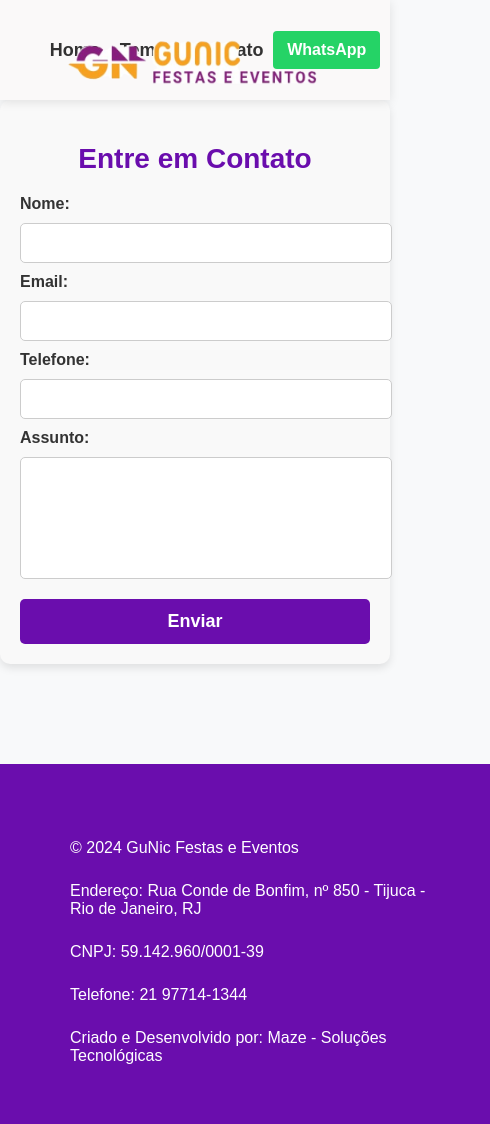
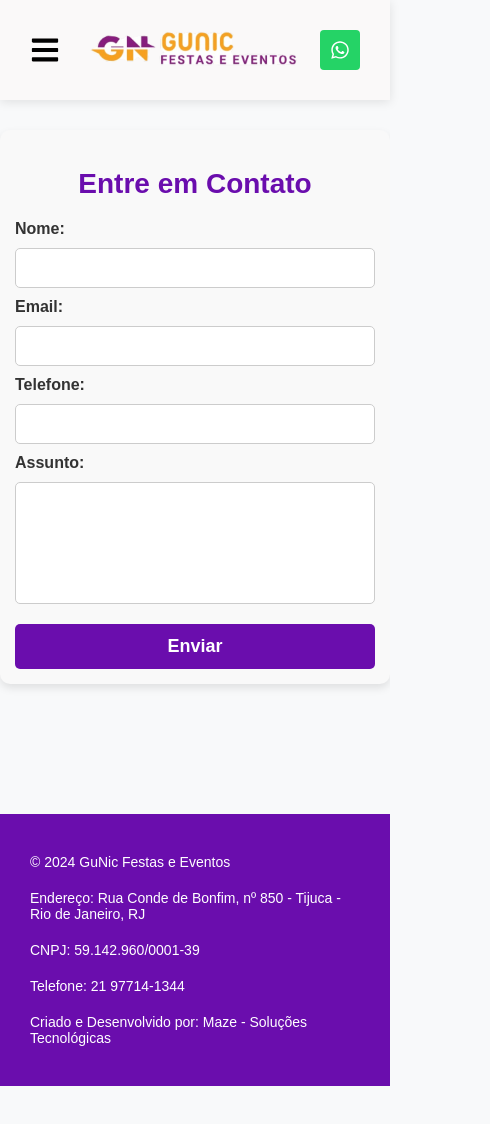
Before and after one commit to Kayyat/gunic-festas, a React (Create React App) app: page /contato in a window 390 px wide. Shown: the top 1124 px of the page, 490 px wide, since content can reach past the window. After the commit the page ends 1086 px from the top, so only its background shows below. Built offline with nearby package versions, Linux system fonts and the light colour scheme.

Commit message:
Hamburguer e responsividade

```diff
--- a/src/components/Navbar.js
+++ b/src/components/Navbar.js
@@ -1,17 +1,23 @@
-import React from "react";
+import React, { useState } from "react";
 import { Link } from "react-router-dom";
+import { FaBars, FaTimes, FaWhatsapp } from "react-icons/fa";
 import "../styles.css"; // Importando o CSS atualizado
 
 const Navbar = () => {
+  const [menuOpen, setMenuOpen] = useState(false);
+
   return (
     <nav className="navbar">
       <div className="navbar-container">
+        <div className="menu-icon" onClick={() => setMenuOpen(!menuOpen)}>
+          {menuOpen ? <FaTimes size={30} /> : <FaBars size={30} />}
+        </div>
 
         {/* Links do menu - alinhados à esquerda */}
-        <ul className="nav-links">
-          <li><Link to="/" className="nav-item">Home</Link></li>
-          <li><Link to="/temas" className="nav-item">Temas</Link></li>
-          <li><Link to="/contato" className="nav-item">Contato</Link></li>
+        <ul className={menuOpen ? "nav-links open" : "nav-links"}>
+          <li><Link to="/" className="nav-item" onClick={() => setMenuOpen(false)}>Home</Link></li>
+          <li><Link to="/temas" className="nav-item" onClick={() => setMenuOpen(false)}>Temas</Link></li>
+          <li><Link to="/contato" className="nav-item" onClick={() => setMenuOpen(false)}>Contato</Link></li>
         </ul>
 
         {/* Logo centralizada */}
@@ -27,7 +33,8 @@
             rel="noopener noreferrer"
             className="whatsapp-button"
           >
-            WhatsApp
+            <FaWhatsapp size={20} className="whatsapp-icon" />
+            <span className="whatsapp-text">WhatsApp</span>
           </a>
         </div>
 
--- a/src/styles.css
+++ b/src/styles.css
@@ -1,10 +1,13 @@
+/* Importar a fonte Roboto */
+@import url('https://fonts.googleapis.com/css2?family=Roboto:wght@400;700&display=swap');
+
 /* Navbar */
 .navbar {
     display: flex;
     justify-content: center;
     align-items: center;
     background-color: #faf9f9;
-    height: 100px; /* Ajustei um pouco mais a altura do Navbar */
+    height: 100px;
     width: 100%;
     position: fixed;
     top: 0;
@@ -17,9 +20,11 @@
 .navbar-container {
     display: flex;
     align-items: center;
-    width: 95%;
+    width: 100%;
+    padding: 0 30px;
     max-width: 1300px;
-    justify-content: space-between; /* Distribui os elementos corretamente */
+    justify-content: space-between;
+    position: relative;
 }
 
 /* Links do Navbar alinhados à esquerda */
@@ -47,13 +52,17 @@
     position: absolute;
     left: 50%;
     transform: translateX(-50%);
+    display: flex;
+    justify-content: center;
+    align-items: center;
 }
 
 .navbar-logo img {
-    height: 350px; /* Agora a logo está maior */
+    height: auto;
     width: auto;
-    max-width: 320px; /* Tamanho maior */
-    display: block;
+    max-height: 80px;
+    max-width: 300px;
+    object-fit: contain;
 }
 
 /* Barra de pesquisa e botão do WhatsApp à direita */
@@ -71,22 +80,48 @@
 }
 
 .whatsapp-button {
+    display: flex;
+    align-items: center;
     background-color: #25D366;
     color: white;
     text-decoration: none;
     padding: 10px 14px;
     border-radius: 4px;
     font-weight: bold;
+    transition: background 0.3s ease;
 }
 
 .whatsapp-button:hover {
     background-color: #1ebe5d;
 }
 
+.whatsapp-icon {
+    margin-right: 5px;
+}
+
+.menu-icon {
+    display: none;
+    flex-direction: column;
+    cursor: pointer;
+}
+
+.bar {
+    width: 30px;
+    height: 3px;
+    background-color: #333;
+    margin: 5px 0;
+    transition: 0.4s;
+}
+
+.bar.open {
+    background-color: #ff69b4;
+}
+
 /* Garante que a Home fique empilhada verticalmente */
 .home-container {
     display: flex;
-    flex-direction: column; /* Faz os elementos ficarem um abaixo do outro */
+    flex-direction: column;
+    /* Faz os elementos ficarem um abaixo do outro */
     align-items: center;
     width: 100%;
 }
@@ -102,7 +137,7 @@
     width: 100%;
     max-height: 760px;
     object-fit: cover;
-    padding: 80px
+    padding: 80px 0;
 }
 
 /* Seção das Categorias */
@@ -110,8 +145,10 @@
     width: 100%;
     display: flex;
     justify-content: center;
-    margin-top: 30px; /* Espaço entre o banner e as categorias */
-    margin-bottom: 50px; /* Novo espaçamento entre as categorias e o rodapé */
+    margin-top: 30px;
+    /* Espaço entre o banner e as categorias */
+    margin-bottom: 50px;
+    /* Novo espaçamento entre as categorias e o rodapé */
 }
 
 /* Centraliza os blocos em uma única linha */
@@ -132,7 +169,8 @@
     padding: 95px;
     border-radius: 10px;
     box-shadow: 0 4px 8px rgba(0, 0, 0, 0.1);
-    border: 1px solid rgb(166, 159, 159); /* Adicionando borda preta fina */
+    border: 1px solid rgb(166, 159, 159);
+    /* Adicionando borda preta fina */
 }
 
 /* Imagens das categorias */
@@ -153,9 +191,6 @@
 
 }
 
-/* Importar a fonte Roboto */
-@import url('https://fonts.googleapis.com/css2?family=Roboto:wght@400;700&display=swap');
-
 /* Estilo do Título */
 .section-title {
     font-family: 'Araboto', sans-serif;
@@ -171,17 +206,19 @@
     font-family: 'Araboto', sans-serif;
     font-size: 18px;
     font-weight: 700;
-    color: #27ae60; /* Verde escuro para destacar o preço */
+    color: #27ae60;
+    /* Verde escuro para destacar o preço */
     text-align: center;
     margin-top: 5px;
 }
 
 /* Rodapé */
 .footer {
-    background-color: #6a0dad; /* Fundo roxo */
-    color: white; /* Texto branco */
+    background-color: #6a0dad;
+    /* Fundo roxo */
+    color: white;
+    /* Texto branco */
     padding: 50px;
-    width: 100%;
     font-family: 'Araboto', sans-serif;
     position: relative;
 }
@@ -190,8 +227,10 @@
 .footer-container {
     max-width: 1200px;
     margin: 0 auto;
-    text-align: left; /* Alinhando o texto à esquerda */
-    padding-left: 20px; /* Pequeno espaçamento à esquerda */
+    text-align: left;
+    /* Alinhando o texto à esquerda */
+    padding-left: 20px;
+    /* Pequeno espaçamento à esquerda */
 }
 
 /* Estilo do texto do rodapé */
@@ -264,8 +303,8 @@
 /* Container da seção de temas */
 .themes-container {
     max-width: 1200px;
-    margin: 50px auto;
-    padding: 40px;
+    margin: 85px auto;
+    padding: 20px;
     text-align: center;
 }
 
@@ -281,7 +320,7 @@
 /* Estilo de cada bloco de tema */
 .theme-item {
     background-color: white;
-    padding: 70px;
+    padding: 30px;
     border-radius: 10px;
     box-shadow: 0 4px 8px rgba(0, 0, 0, 0.1);
     transition: transform 0.3s ease-in-out;
@@ -296,7 +335,7 @@
 /* Imagens dentro dos blocos */
 .theme-image {
     width: 100%;
-    height: 250px;
+    height: 330px;
     object-fit: cover;
     border-radius: 8px;
 }
@@ -364,6 +403,7 @@
     display: flex;
     justify-content: center;
     align-items: center;
+    z-index: 9999;
 }
 
 .modal-content {
@@ -397,3 +437,157 @@
 .close-btn:hover {
     background: darkred;
 }
+
+@media screen and (max-width: 768px) {
+    .menu-icon {
+        display: flex;
+    }
+
+    .nav-links {
+        display: none;
+        flex-direction: column;
+        position: absolute;
+        top: 50px;
+        left: 0;
+        width: 100%;
+        background-color: #faf9f9;
+        padding: 20px;
+        box-shadow: 0 2px 10px rgba(0, 0, 0, 0.1);
+    }
+
+    .nav-links.open {
+        display: flex;
+        padding: 20px 0;
+    }
+
+    .nav-links li {
+        text-align: center;
+        margin: 10px 0;
+    }
+
+    .navbar-logo {
+        position: absolute;
+        left: 50%;
+        transform: translateX(-50%);
+    }
+
+    .navbar-logo img {
+        max-height: 300px;
+        max-width: 225px;
+    }
+
+    .whatsapp-text {
+        display: none;
+    }
+
+    .whatsapp-icon {
+        margin-right: 0;
+    }
+
+    .whatsapp-button {
+        padding: 10px;
+    }
+
+    .footer {
+        flex-direction: column;
+        padding: 20px;
+    }
+
+    .footer-container {
+        padding-left: 0px;
+    }
+
+    .footer-text {
+        font-size: 14px;
+        word-wrap: break-word;
+        margin: 20px 0;
+        padding: 0 10px;
+    }
+
+    .banner-image {
+        max-height: 400px;
+        padding-top: 100px;
+        padding-bottom: 20px;
+    }
+
+    .section-title {
+        font-size: 28px;
+        margin-top: 15px;
+    }
+
+    .categories-container {
+        flex-direction: column;
+        align-items: center;
+    }
+
+    .category-item {
+        width: 90%;
+        max-width: 280px;
+        padding: 15px;
+    }
+
+    .category-image {
+        width: 100%;
+        height: 290px;
+        object-fit: cover;
+        border-radius: 8px;
+        margin-bottom: 10px;
+    }
+
+    .category-text, .category-price {
+        font-size: 16px;
+    }
+
+    .themes-container {
+        padding: 10px;
+        margin: 120px auto;
+    }
+
+    .themes-grid {
+        grid-template-columns: 1fr;
+        gap: 15px;
+    }
+
+    .theme-item {
+        width: 90%;
+        max-width: 300px;
+        padding: 20px;
+        margin: 0 auto;
+    }
+
+    .theme-image {
+        height: 300px;
+    }
+
+    .theme-title {
+        font-size: 18px;
+    }
+
+    .theme-price {
+        font-size: 16px;
+    }
+
+    .saiba-mais-btn {
+        font-size: 12px;
+        padding: 8px 12px;
+    }
+
+    .search-bar {
+        max-width: 320px;
+    }
+
+    .modal-content {
+        padding: 10px;
+        width: 85%;
+    }
+
+    .contato-container {
+        max-width: 370px;
+        margin: 130px auto;
+        padding: 15px;
+    }
+
+    .contato-form input, .contato-form textarea {
+        width: 94%;
+    }
+}
```
Also changed, not shown: public/images/logo.png, src/logo.svg (deleted). Lines whose indentation alone changed are shown as unchanged.
